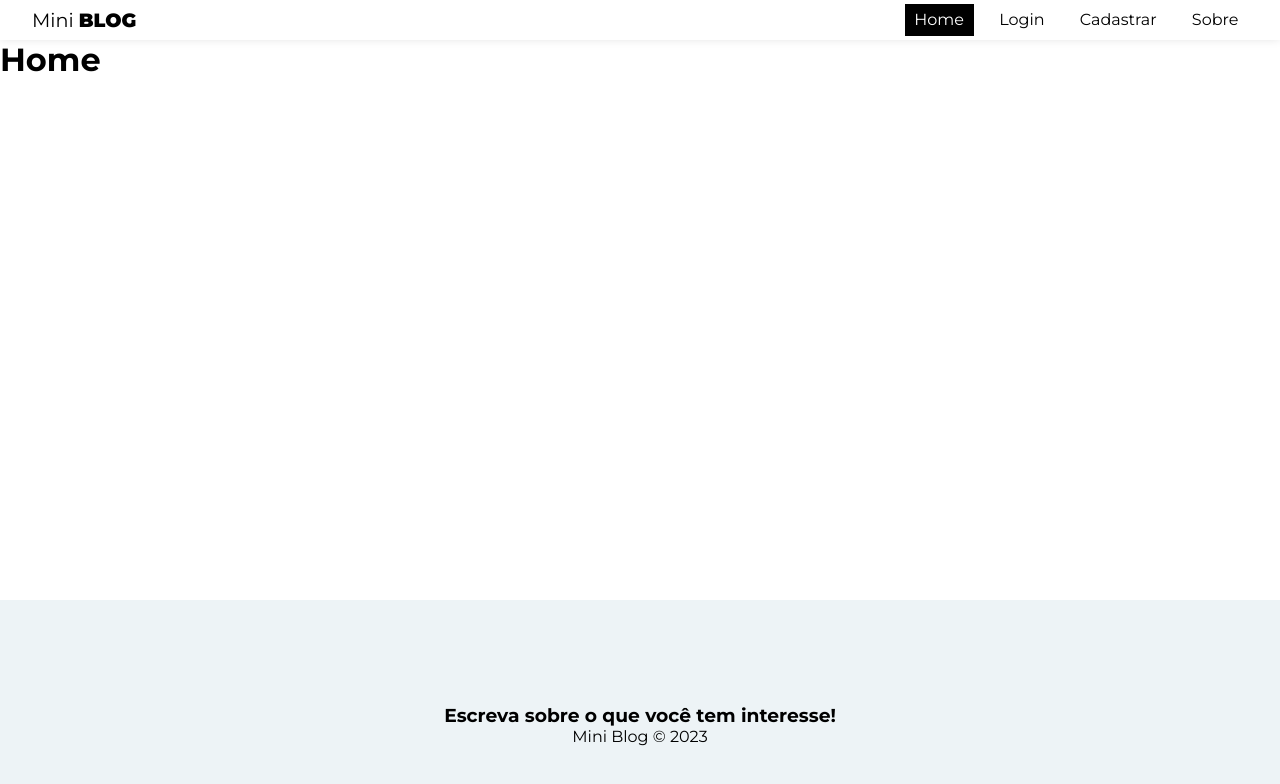
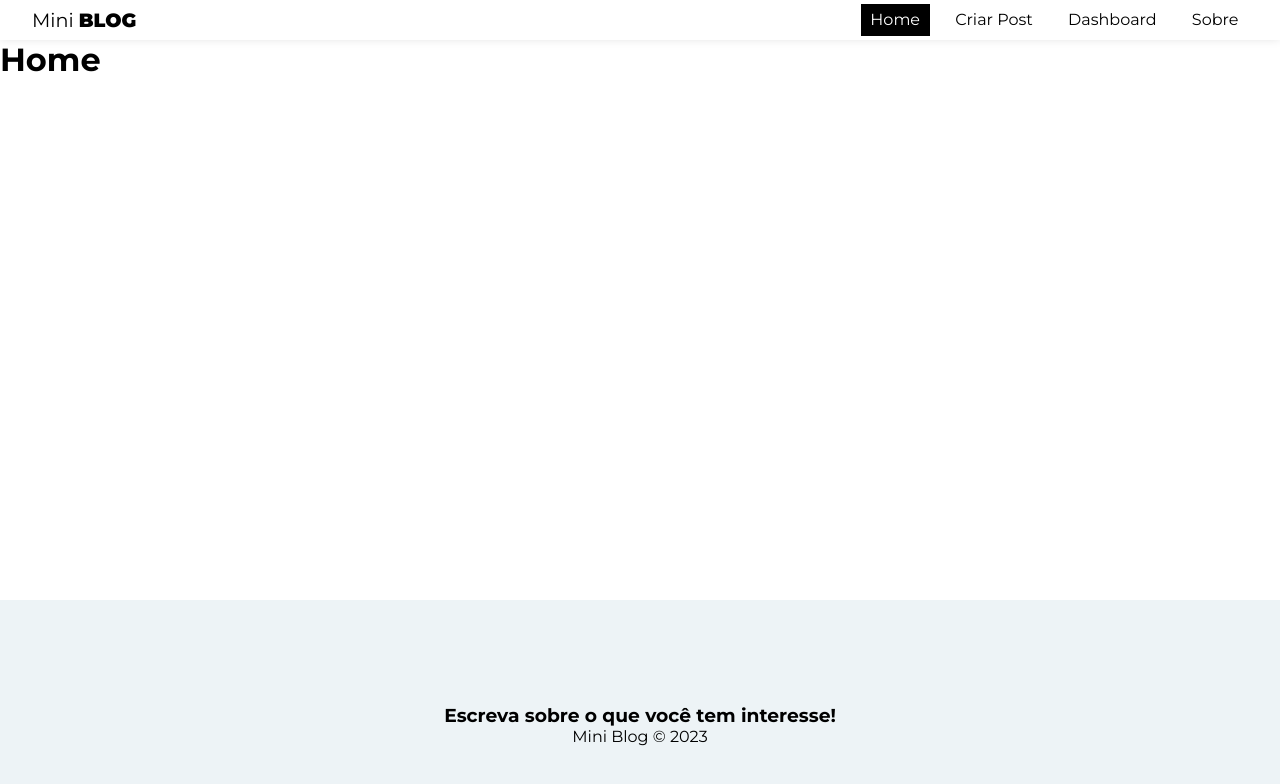
Before and after one commit to AntonioSabino/mini-blog-react, a React (Vite) app: page / in a window 1280 px wide. Shown: the top 784 px of the page. Built offline with nearby package versions, Linux system fonts and the light colour scheme; no server answers.

Commit message:
Adicionando página de usuário autenticado

```diff
--- a/src/App.tsx
+++ b/src/App.tsx
@@ -10,6 +10,8 @@ import { AuthProvider } from './context/AuthContext'
 import { onAuthStateChanged } from 'firebase/auth'
 import { useEffect, useState } from 'react'
 import { useAuthentication } from './hooks/useAuthentication'
+import Dashboard from './pages/Dashboard'
+import CreatePost from './pages/CreatePost'
 
 function App() {
 	const { auth } = useAuthentication()
@@ -55,6 +57,14 @@ function App() {
 							element={<Register />}
 						/>
 						<Route
+							path='dashboard'
+							element={<Dashboard />}
+						/>
+						<Route
+							path='posts/create'
+							element={<CreatePost />}
+						/>
+						<Route
 							path='*'
 							element={<h1>Not Found</h1>}
 						/>
--- a/src/components/Header/index.tsx
+++ b/src/components/Header/index.tsx
@@ -1,7 +1,10 @@
 import { NavLink } from 'react-router-dom'
 import styles from './Header.module.css'
+import { useAuthValue } from '../../hooks/useAuthValue'
 
 const Header = () => {
+	const user = useAuthValue()
+
 	return (
 		<header>
 			<nav className={styles.navbar}>
@@ -20,6 +23,8 @@ const Header = () => {
 							Home
 						</NavLink>
 					</li>
+					{!user && (
+						<>
 							<li>
 								<NavLink
 									to='/login'
@@ -36,6 +41,28 @@ const Header = () => {
 									Cadastrar
 								</NavLink>
 							</li>
+						</>
+					)}
+					{user && (
+						<>
+							<li>
+								<NavLink
+									to='/posts/create'
+									className={({ isActive }) => (isActive ? styles.active : '')}
+								>
+									Criar Post
+								</NavLink>
+							</li>
+							<li>
+								<NavLink
+									to='/dashboard'
+									className={({ isActive }) => (isActive ? styles.active : '')}
+								>
+									Dashboard
+								</NavLink>
+							</li>
+						</>
+					)}
 					<li>
 						<NavLink
 							to='/about'
--- /dev/null
+++ b/src/pages/CreatePost/index.tsx
@@ -0,0 +1,9 @@
+const CreatePost = () => {
+	return (
+		<div>
+			<h1>CreatePost</h1>
+		</div>
+	)
+}
+
+export default CreatePost
--- /dev/null
+++ b/src/pages/Dashboard/index.tsx
@@ -0,0 +1,9 @@
+const Dashboard = () => {
+	return (
+		<div>
+			<h1>Dashboard</h1>
+		</div>
+	)
+}
+
+export default Dashboard
```
Also changed, not shown: src/pages/CreatePost/CreatePost.module.css (added), src/pages/Dashboard/Dashboard.module.css (added). Lines whose indentation alone changed are shown as unchanged.
